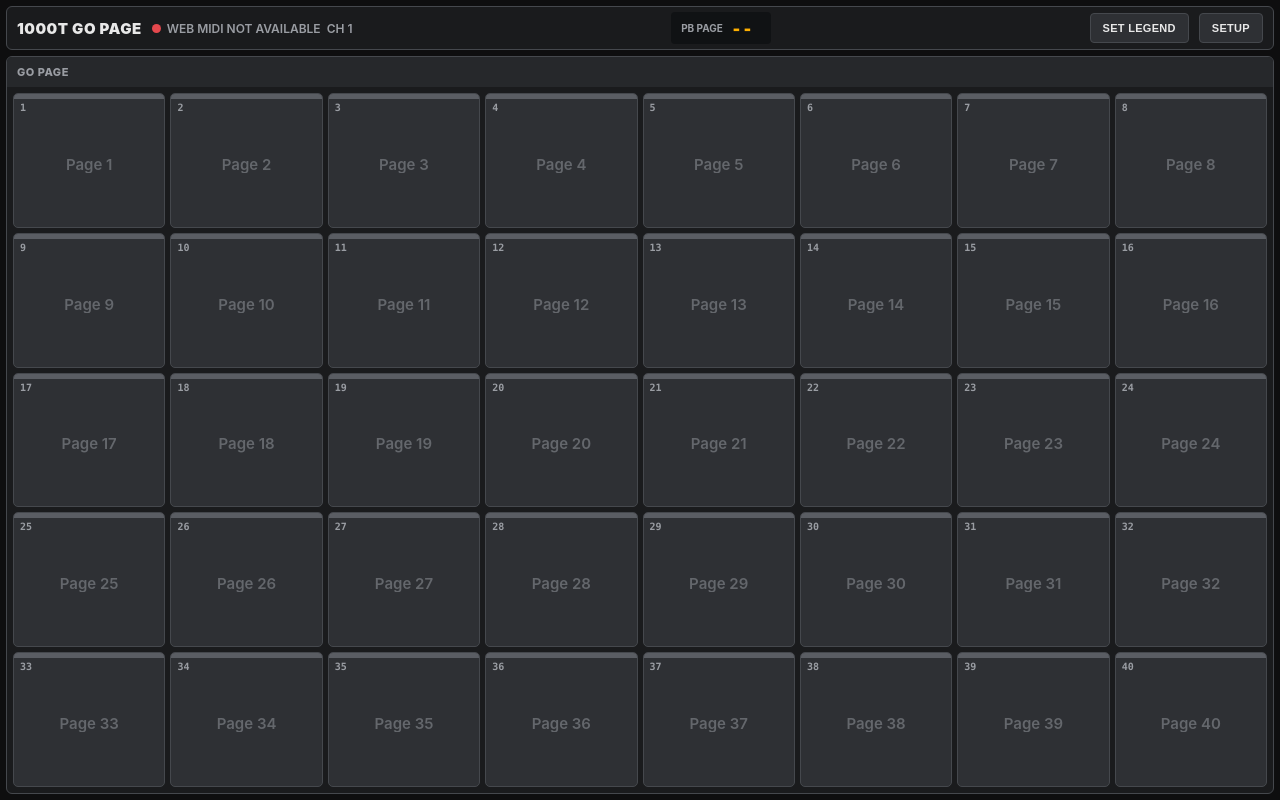
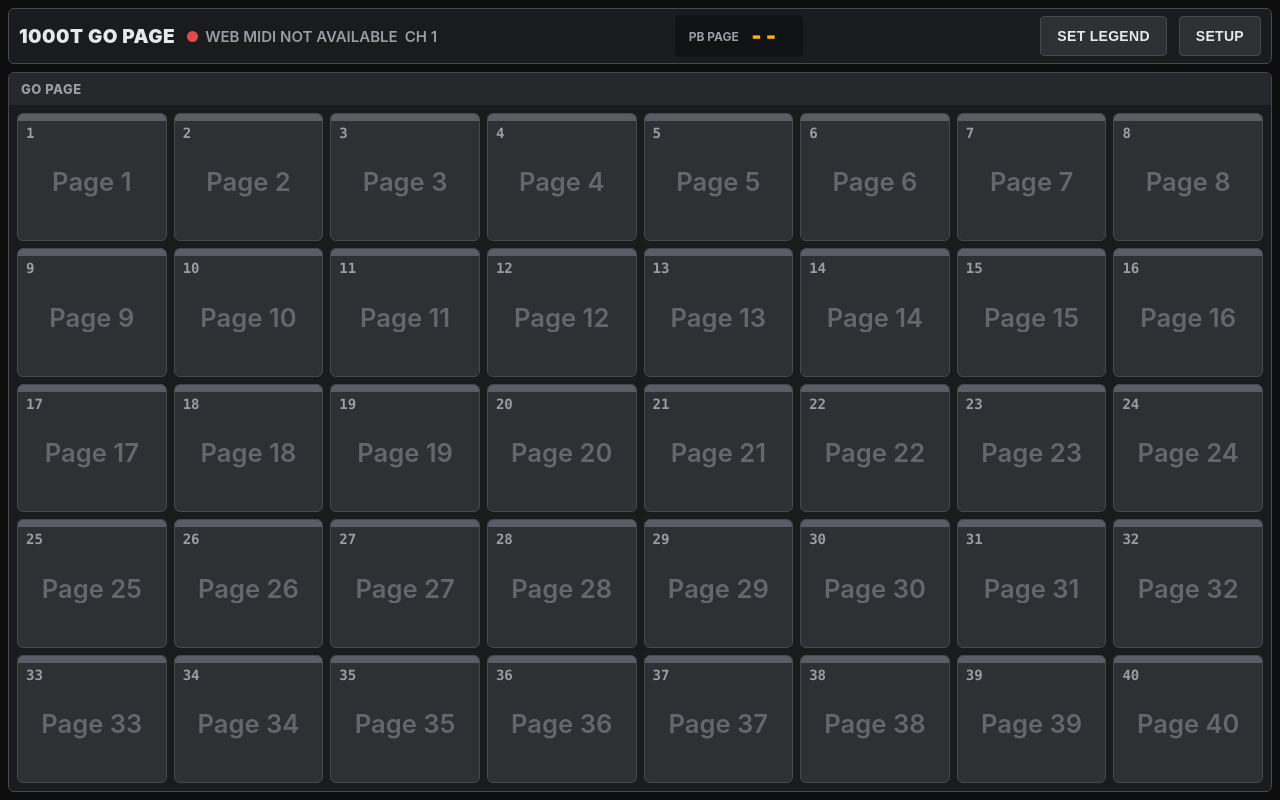
Before and after one commit to Lighting-Works/1000t-gopage, a plain HTML site: page index.html in a window 1280 px wide. Drawn offline with Linux system fonts and the light colour scheme.

Commit message:
V1.1: fill the screen in in-app browsers, larger text
Co-Authored-By: Claude Opus 5.5 <noreply@anthropic.com>
Claude-Session: https://claude.ai/code/session_01VEMtsw2cVvgfHfgELWkH4R

```diff
--- a/index.html
+++ b/index.html
@@ -29,30 +29,33 @@
     -webkit-user-select: none; user-select: none; -webkit-touch-callout: none;
     touch-action: manipulation;
   }
-  body { display: flex; flex-direction: column; height: 100dvh; padding: 6px; gap: 6px; }
-  body.legend-mode { box-shadow: inset 0 0 0 3px var(--accent); }
+  #app {
+    position: fixed; left: 0; top: 0; width: 100vw; height: var(--app-h, 100vh);
+    display: flex; flex-direction: column; padding: 8px; gap: 8px;
+  }
+  body.legend-mode #app { box-shadow: inset 0 0 0 3px var(--accent); }
 
   /* top bar */
   .bar {
-    display: flex; align-items: center; gap: 10px; height: 44px; flex: none;
+    display: flex; align-items: center; gap: 12px; height: 56px; flex: none;
     padding: 0 10px; background: var(--panel); border: 1px solid var(--border); border-radius: 6px;
   }
-  .brand { font-weight: 900; font-size: 15px; letter-spacing: .5px; }
-  .midi { display: flex; align-items: center; gap: 6px; font-size: 12px; font-weight: 600; color: var(--sub); min-width: 0; }
-  .midi .dot { width: 9px; height: 9px; border-radius: 50%; background: var(--danger); flex: none; }
+  .brand { font-weight: 900; font-size: 19px; letter-spacing: .5px; }
+  .midi { display: flex; align-items: center; gap: 7px; font-size: 15px; font-weight: 600; color: var(--sub); min-width: 0; }
+  .midi .dot { width: 11px; height: 11px; border-radius: 50%; background: var(--danger); flex: none; }
   .midi .dot.on { background: var(--ok); }
   .midi .name { white-space: nowrap; overflow: hidden; text-overflow: ellipsis; max-width: 220px; }
   .spacer { flex: 1; }
   .chip {
-    display: flex; align-items: center; gap: 8px; height: 32px; padding: 0 10px;
-    background: var(--lcd); border-radius: 4px;
+    display: flex; align-items: center; gap: 10px; height: 42px; padding: 0 14px;
+    background: var(--lcd); border-radius: 5px;
   }
-  .chip .k { font-size: 10px; font-weight: 700; color: var(--sub); }
-  .chip .v { font: 900 18px ui-monospace, Menlo, monospace; color: var(--accent); min-width: 22px; text-align: center; }
-  .chip .l { font-size: 12px; font-weight: 600; max-width: 180px; white-space: nowrap; overflow: hidden; text-overflow: ellipsis; }
-  .chip img { height: 26px; width: 26px; object-fit: contain; display: none; }
+  .chip .k { font-size: 12px; font-weight: 700; color: var(--sub); }
+  .chip .v { font: 900 24px ui-monospace, Menlo, monospace; color: var(--accent); min-width: 30px; text-align: center; }
+  .chip .l { font-size: 16px; font-weight: 700; max-width: 240px; white-space: nowrap; overflow: hidden; text-overflow: ellipsis; }
+  .chip img { height: 34px; width: 34px; object-fit: contain; display: none; }
   .bbtn {
-    height: 30px; padding: 0 12px; font-size: 11px; font-weight: 800; letter-spacing: .3px;
+    height: 40px; padding: 0 16px; font-size: 14px; font-weight: 800; letter-spacing: .3px;
     color: var(--text); background: var(--btn); border: 1px solid var(--border); border-radius: 4px;
   }
   .bbtn.on { background: var(--accent); color: #000; border-color: var(--accent); }
@@ -64,30 +67,30 @@
     background: var(--panel); border: 1px solid var(--border); border-radius: 6px; overflow: hidden;
   }
   .window-title {
-    flex: none; height: 30px; display: flex; align-items: center; padding: 0 10px;
-    background: var(--title); font-size: 11px; font-weight: 800; color: var(--sub); letter-spacing: .5px;
+    flex: none; height: 32px; display: flex; align-items: center; padding: 0 12px;
+    background: var(--title); font-size: 13px; font-weight: 800; color: var(--sub); letter-spacing: .5px;
   }
   .grid {
-    flex: 1; min-height: 0; padding: 6px; display: grid; gap: 5px;
-    grid-template-columns: repeat(8, 1fr); grid-template-rows: repeat(5, 1fr);
+    flex: 1 1 0; min-height: 0; height: 100%; padding: 8px; display: grid; gap: 7px;
+    grid-template-columns: repeat(8, minmax(0, 1fr)); grid-template-rows: repeat(5, minmax(0, 1fr));
   }
 
   /* tile */
   .tile {
-    position: relative; border-radius: 5px; background: var(--btn); border: 1px solid var(--border);
-    overflow: hidden; display: flex; align-items: center; justify-content: center; padding: 14px 4px 6px;
+    position: relative; border-radius: 6px; background: var(--btn); border: 1px solid var(--border);
+    overflow: hidden; display: flex; align-items: center; justify-content: center; padding: 18px 6px 8px; min-height: 0;
   }
-  .tile .strip { position: absolute; left: 0; right: 0; top: 0; height: 5px; }
-  .tile .num { position: absolute; left: 6px; top: 8px; font: 700 10px ui-monospace, Menlo, monospace; color: var(--sub); z-index: 2; }
+  .tile .strip { position: absolute; left: 0; right: 0; top: 0; height: 7px; }
+  .tile .num { position: absolute; left: 8px; top: 11px; font: 700 clamp(11px, 1.1vw, 15px) ui-monospace, Menlo, monospace; color: var(--sub); z-index: 2; }
   .tile .leg {
-    font-size: 15px; font-weight: 700; text-align: center; line-height: 1.15;
+    font-size: clamp(16px, 2vw, 28px); font-weight: 800; text-align: center; line-height: 1.15;
     display: -webkit-box; -webkit-line-clamp: 2; -webkit-box-orient: vertical; overflow: hidden; word-break: break-word;
   }
-  .tile .pic { position: absolute; inset: 5px 0 0 0; width: 100%; height: calc(100% - 5px); object-fit: contain; display: none; pointer-events: none; }
+  .tile .pic { position: absolute; inset: 7px 0 0 0; width: 100%; height: calc(100% - 7px); object-fit: contain; display: none; pointer-events: none; }
   .tile.has-pic .pic { display: block; }
   .tile.has-pic .leg { display: none; }
   .tile.empty .leg { color: rgba(154,157,163,.5); font-weight: 600; }
-  .tile.active { border: 2px solid var(--accent); }
+  .tile.active { border: 3px solid var(--accent); }
   .tile.pressed { filter: brightness(1.35); }
 
   /* modal */
@@ -143,6 +146,7 @@
 </style>
 </head>
 <body>
+<div id="app">
   <div class="bar">
     <div class="brand">1000T GO PAGE</div>
     <div class="midi"><span class="dot" id="midiDot"></span><span class="name" id="midiName">NO MIDI</span><span id="midiCh">CH 1</span></div>
@@ -157,6 +161,7 @@
     <div class="window-title">GO PAGE</div>
     <div class="grid" id="grid"></div>
   </div>
+</div>
 
   <!-- Set Legend -->
   <div class="scrim" id="legendScrim">
@@ -226,7 +231,7 @@
           </div>
           <div class="msg" id="backupMsg"></div>
         </div>
-        <div class="msg">V1.0</div>
+        <div class="msg">V1.1</div>
       </div>
     </div>
   </div>
@@ -643,6 +648,17 @@
     }
   });
 
+  // fit #app to the real visible height (some in-app browsers report 100vh/dvh wrongly)
+  function fitHeight() {
+    const h = (window.visualViewport && window.visualViewport.height) || window.innerHeight;
+    document.documentElement.style.setProperty("--app-h", Math.round(h) + "px");
+  }
+  fitHeight();
+  window.addEventListener("resize", fitHeight);
+  window.addEventListener("orientationchange", () => setTimeout(fitHeight, 300));
+  if (window.visualViewport) window.visualViewport.addEventListener("resize", fitHeight);
+  setTimeout(fitHeight, 500);
+
   // block pinch / double-tap zoom
   document.addEventListener("gesturestart", (e) => e.preventDefault());
   document.addEventListener("dblclick", (e) => e.preventDefault());
```
Also changed, not shown: 1 other file.
